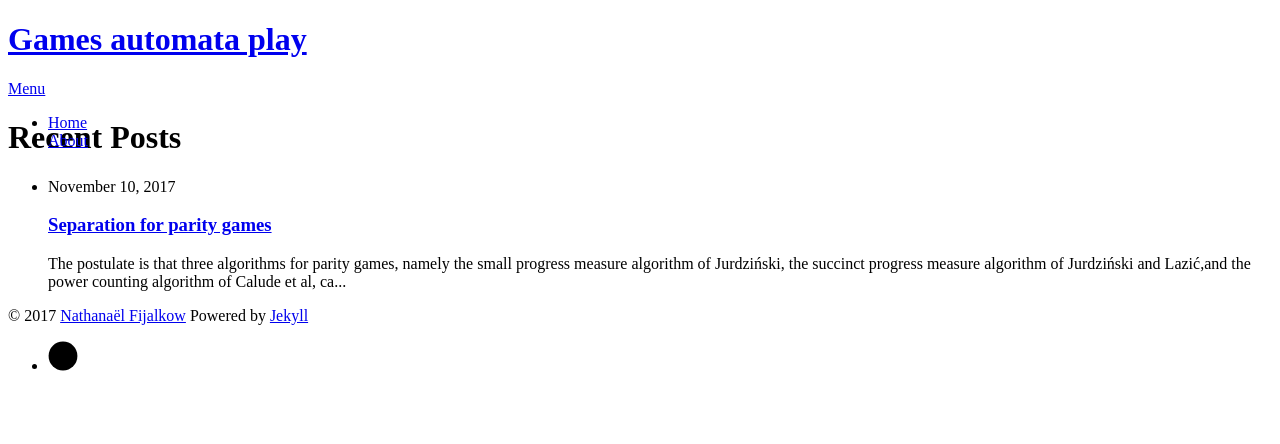
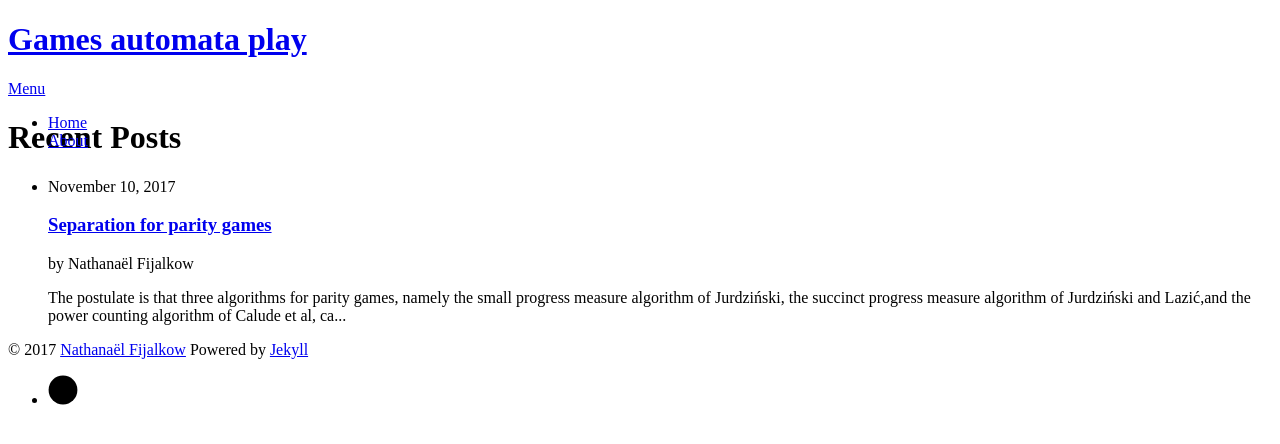
Before and after one commit to games-automata-play/games-automata-play.github.io, a Jekyll site: the page built from index.html, in a window 1280 px wide. Shown: the top 444 px of the page. Built offline with Jekyll 4.4.1, drawn with Linux system fonts in a browser that asks for light colours; nearby versions of some CDN libraries; the list of posts is cut into pages by our own code.

Commit message:
add author

```diff
--- a/index.html
+++ b/index.html
@@ -10,6 +10,7 @@ title: Games automata play
       <li>
         <span class="date">{{ post.date | date: '%B %d, %Y' }}</span>
         <h3><a class="post-link" href="{{ post.url | prepend: site.baseurl }}">{{ post.title }}</a></h3>
+	<p> by <span class="author">{{ post.author }}</span> </p>
         <p class="description">{% if post.description %}{{ post.description | strip_html | strip_newlines | truncate: 250 }}{% else %}{{ post.content | strip_html | strip_newlines | truncate: 250 }}{% endif %}</p>
       </li>
     {% endfor %}
```
